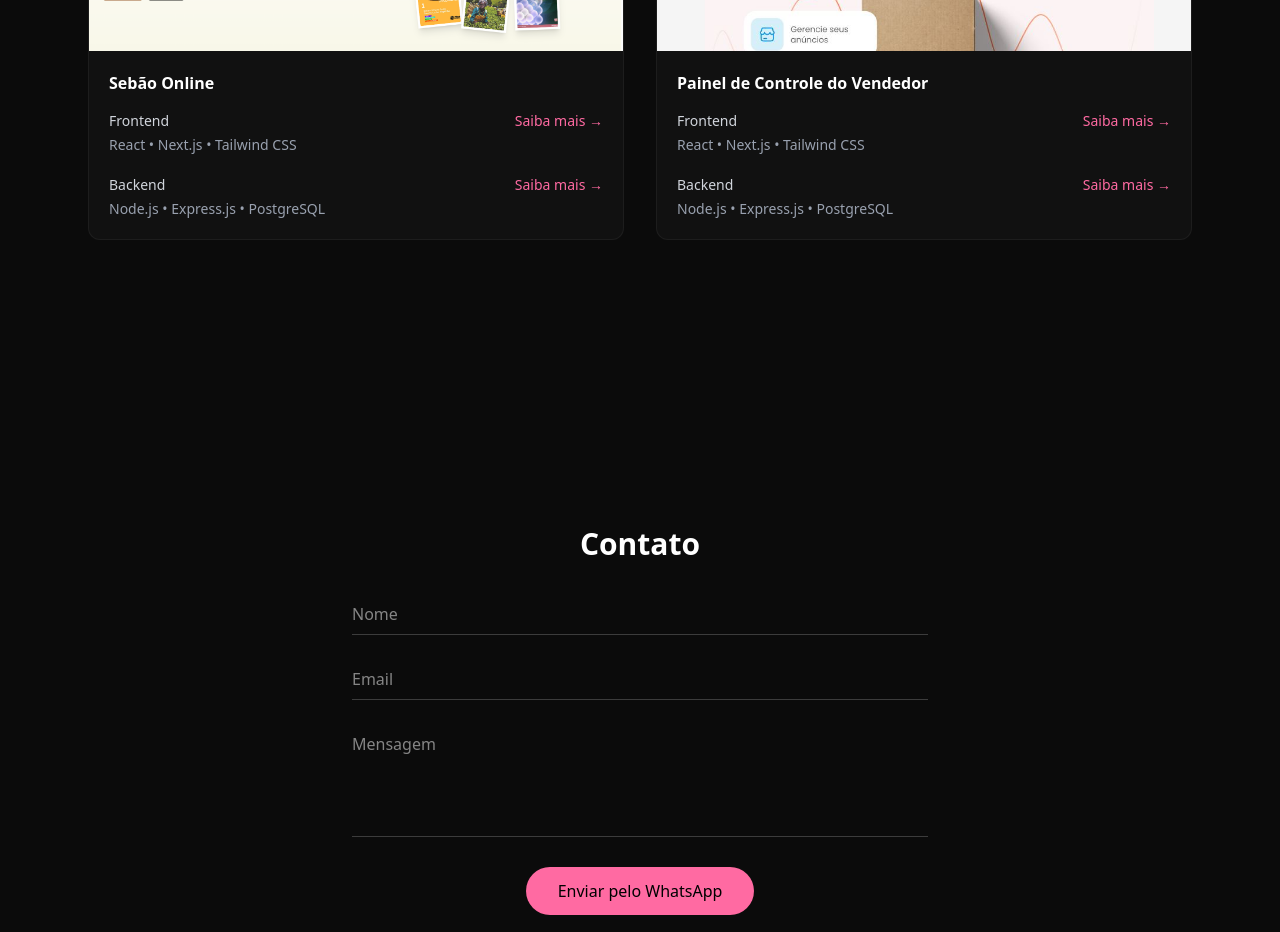
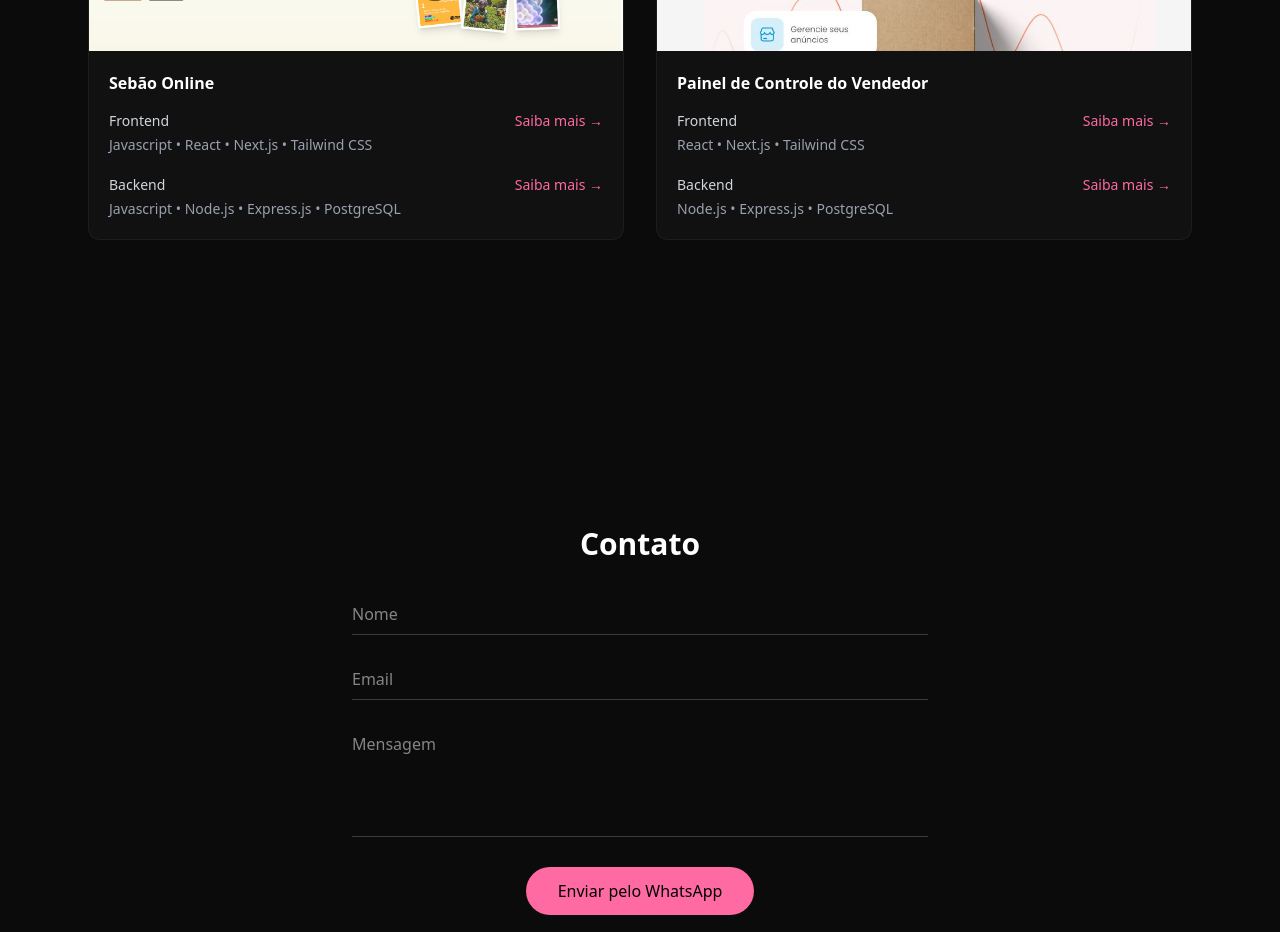
Before and after one commit to fbmcarmo/portfolio, a Next.js app: page / in a window 1280 px wide. Shown: the part 1420-2352 px from the top of the page. Built offline with nearby package versions, Linux system fonts and the light colour scheme.

Commit message:
atualizei

```diff
--- a/src/components/Projects/index.jsx
+++ b/src/components/Projects/index.jsx
@@ -6,11 +6,11 @@ const projects = [
     url: "https://sebao-online.vercel.app/",
     image: "/sebaoonline.png",
     frontend: {
-      stack: "React • Next.js • Tailwind CSS",
+      stack: "Javascript • React • Next.js • Tailwind CSS",
       readme: "https://github.com/fbmcarmo/sebao-online",
     },
     backend: {
-      stack: "Node.js • Express.js • PostgreSQL",
+      stack: "Javascript • Node.js • Express.js • PostgreSQL",
       readme: "https://github.com/fbmcarmo/api-sebao-online",
     },
   },
```
